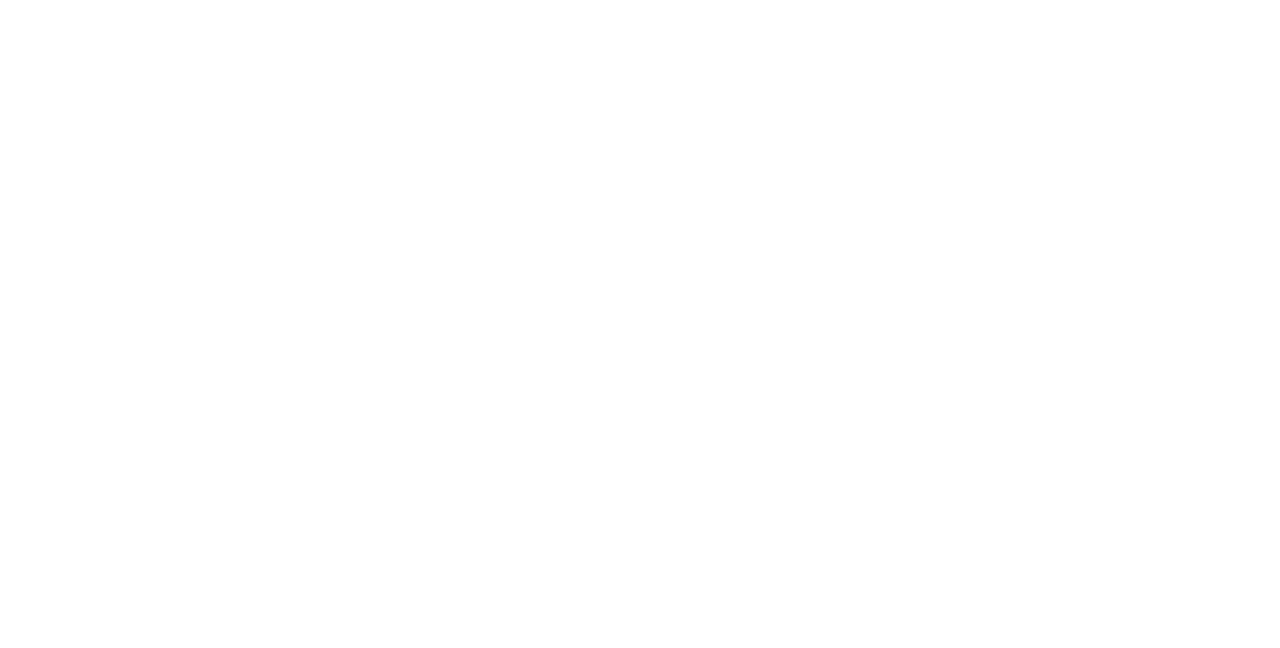
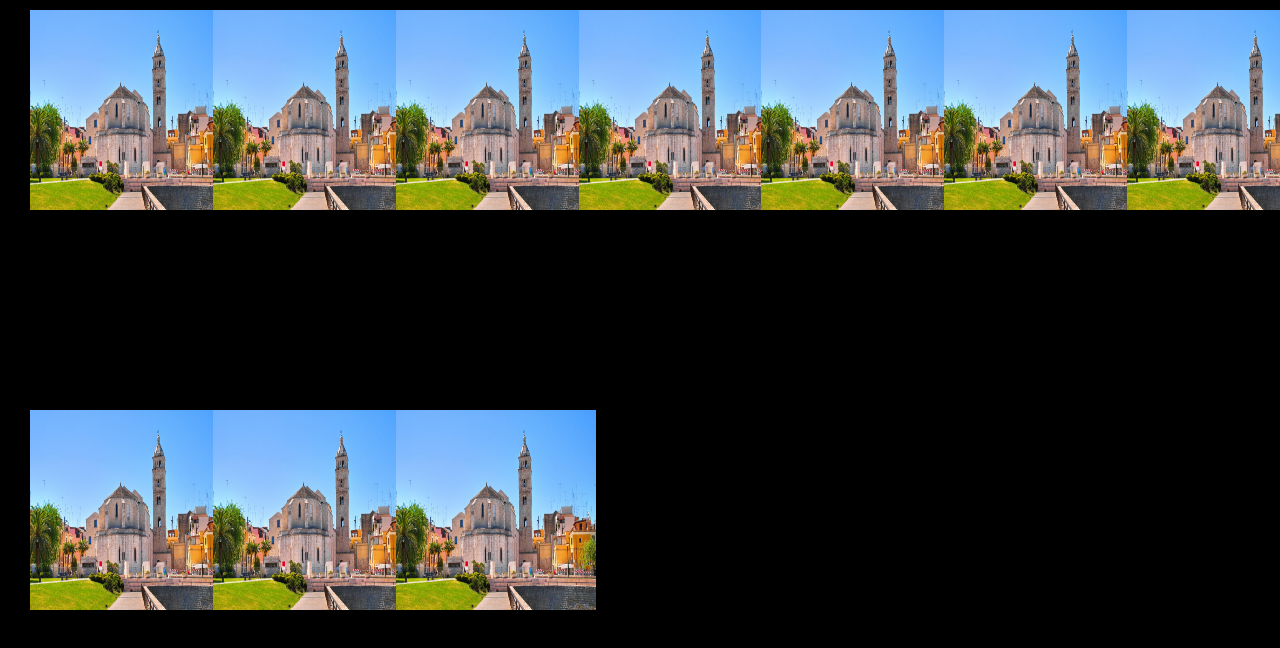
Before and after one commit to GabrielePalmaBool/html-css-zoom, a plain HTML site: page index.html in a window 1280 px wide. Drawn offline with Linux system fonts and the light colour scheme.

Commit message:
change background

```diff
--- a/css/menu.css
+++ b/css/menu.css
@@ -0,0 +1,40 @@
+/*  Stili generali di pagina */
+* {
+    padding: 0;
+    margin: 0;
+    box-sizing: border-box;
+}
+
+:root {
+    font-size: 20px;
+    font-family: Whitney, ‘Helvetica Neue’, Helvetica, Arial, sans-serif;
+}
+
+
+/* Stili pagina */
+.contenitore {
+    height: 100vh;
+    background-repeat: no-repeat;
+	background-size: cover;
+    background-color: black;
+    display: flex;
+    overflow-y: scroll;
+    flex-wrap:wrap;
+}
+
+.Img {
+
+    width: calc((100% / 7) - 60px);
+    margin: 10px 30px;
+    max-width: 150px;
+    max-height: 150px;
+    /* flex-grow */
+    background-color: red;
+    position: relative;
+
+}
+
+.Img img {
+    width: 200px;
+    height: 200px;
+}
--- a/index.html
+++ b/index.html
@@ -14,5 +14,40 @@
 </head>
 <body>
 
+    <div class="contenitore">
+
+        <div class="Img">
+            <img src="img/img1.jpg" alt="">
+        </div>
+        <div class="Img">
+            <img src="img/img1.jpg" alt="">
+        </div>
+        <div class="Img">
+            <img src="img/img1.jpg" alt="">
+        </div>
+        <div class="Img">
+            <img src="img/img1.jpg" alt="">
+        </div>
+        <div class="Img">
+            <img src="img/img1.jpg" alt="">
+        </div>
+        <div class="Img">
+            <img src="img/img1.jpg" alt="">
+        </div>
+        <div class="Img">
+            <img src="img/img1.jpg" alt="">
+        </div>
+        <div class="Img">
+            <img src="img/img1.jpg" alt="">
+        </div>
+        <div class="Img">
+            <img src="img/img1.jpg" alt="">
+        </div>
+        <div class="Img">
+            <img src="img/img1.jpg" alt="">
+        </div>
+
+    </div>
+
 </body>
 </html>
```
Also changed, not shown: img/img1.jpg (added).
